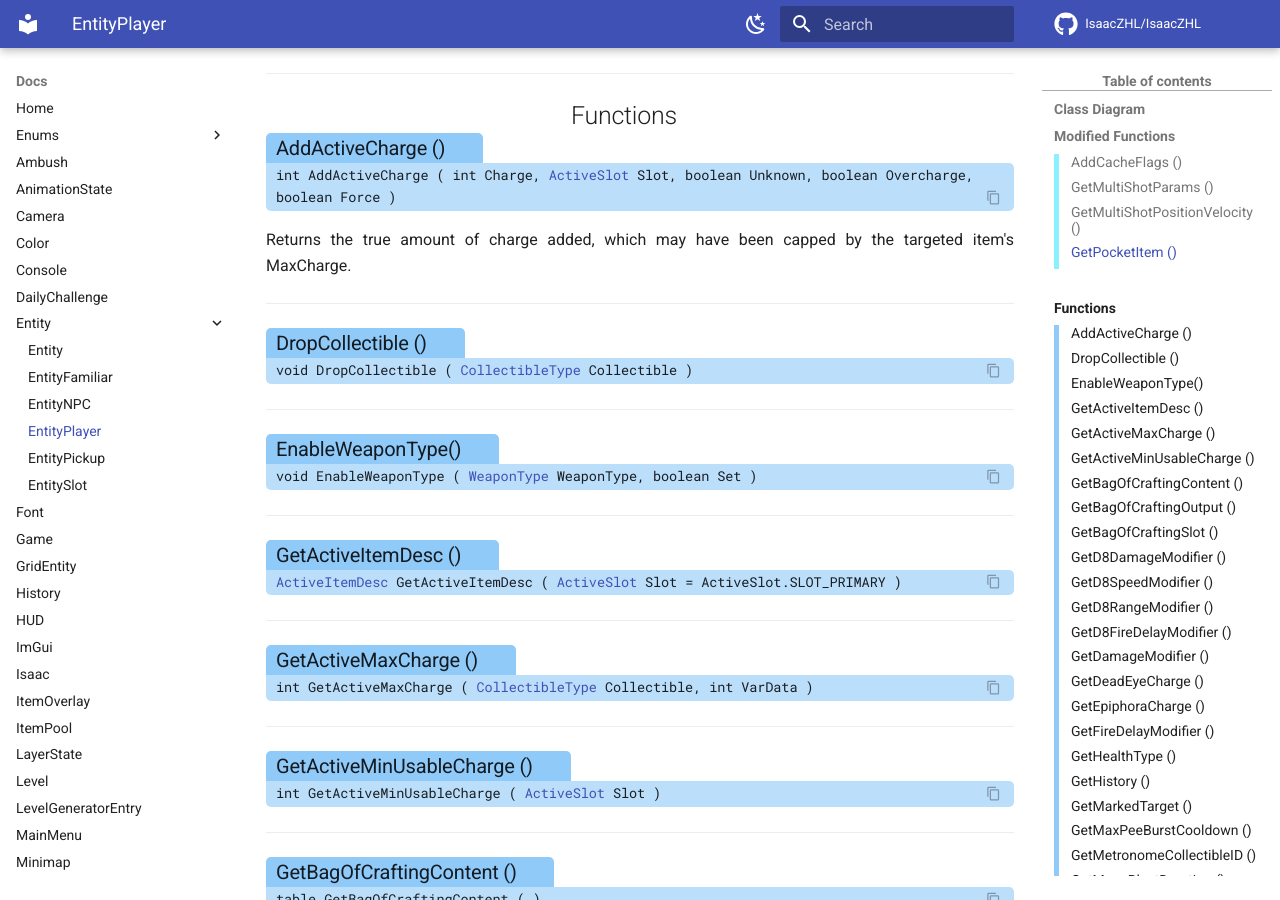
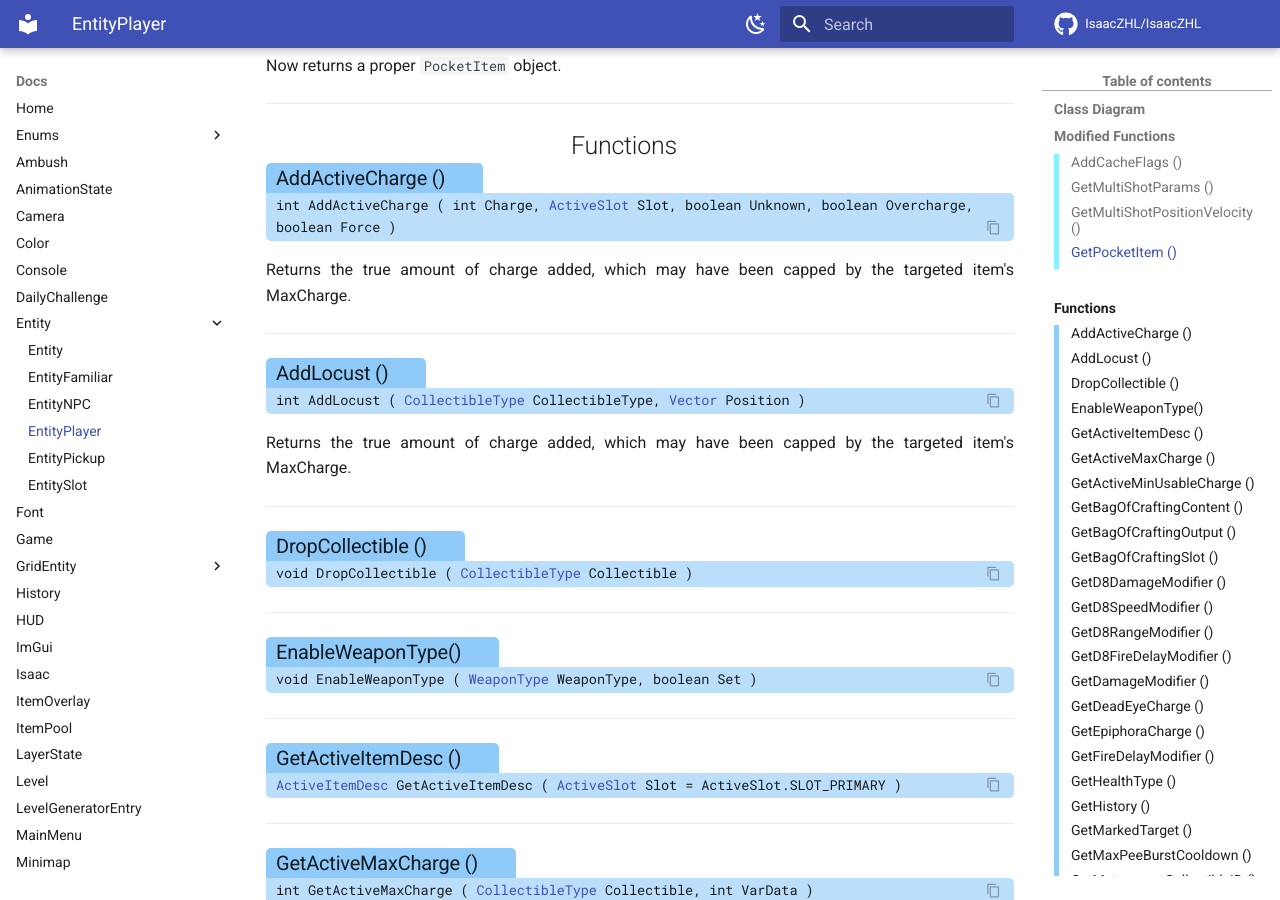
Before and after one commit to TeamREPENTOGON/REPENTOGON, an MkDocs documentation site: the page built from documentation/docs/EntityPlayer.md, in a window 1280 px wide and 900 px high, scrolled down 2748 px. Built offline with MkDocs 1.6.1 and Material for MkDocs 9.7.7, drawn with Linux system fonts in a browser that asks for light colours; comment, search, counter and statistics services are not loaded; the version menu is left out; some of the changed text lies outside the part shown.

Commit message:
Small docs update

```diff
--- a/documentation/docs/EntityPlayer.md
+++ b/documentation/docs/EntityPlayer.md
@@ -31,6 +31,12 @@
 
 ### Add·Active·Charge () {: aria-label='Functions' }
 #### int AddActiveCharge ( int Charge, [ActiveSlot](https://wofsauge.github.io/IsaacDocs/rep/enums/ActiveSlot.html) Slot, boolean Unknown, boolean Overcharge, boolean Force ) {: .copyable aria-label='Functions' }
+
+Returns the true amount of charge added, which may have been capped by the targeted item's MaxCharge.
+
+___
+### Add·Locust () {: aria-label='Functions' }
+#### int AddLocust ( [CollectibleType](https://wofsauge.github.io/IsaacDocs/rep/enums/CollectibleType.html) CollectibleType, [Vector](https://wofsauge.github.io/IsaacDocs/rep/Vector.html) Position ) {: .copyable aria-label='Functions' }
 
 Returns the true amount of charge added, which may have been capped by the targeted item's MaxCharge.
 
--- a/documentation/mkdocs.yml
+++ b/documentation/mkdocs.yml
@@ -112,7 +112,9 @@
     - EntitySlot: EntitySlot.md
   - Font: Font.md
   - Game: Game.md
-  - GridEntity: GridEntity.md
+  - GridEntity:
+    - GridEntity: GridEntity.md
+    - GridEntityRock: GridEntityRock.md
   - History: History.md
   - HUD: HUD.md
   - ImGui: ImGui.md
```
Also changed, not shown: documentation/docs/GridEntityRock.md (added, +8 -0 lines), documentation/docs/Isaac.md (+0 -4 lines), 1 other file.
